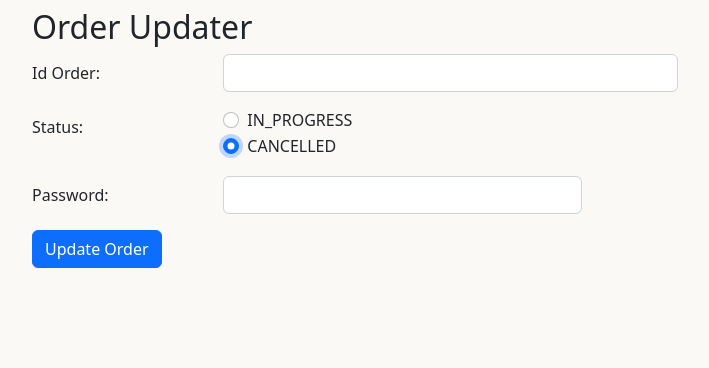
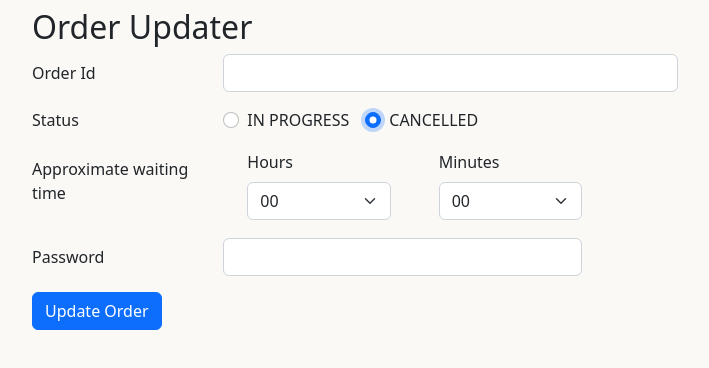
Before and after one commit to pablospizzamiglio/unq-eis-gav-web, a React (Create React App) app: page /order-updater in a window 1280 px wide. Both pictures are taken after a click on the radio button "CANCELLED". Shown: the top 368 px of the page, without its empty margins (46-755 px from the left). Built offline with nearby package versions, Linux system fonts and the light colour scheme.

Commit message:
GAV-43: Refactor code and hide time input when not IN_PROGRESS

```diff
--- a/src/App.css
+++ b/src/App.css
@@ -11,3 +11,7 @@ body {
   text-align: center;
   font-weight: 700;
 }
+
+.capitalize {
+  text-transform: capitalize;
+}
--- a/src/components/OrderUpdater/OrderUpdater.jsx
+++ b/src/components/OrderUpdater/OrderUpdater.jsx
@@ -2,6 +2,11 @@ import { useState } from "react";
 import API from "../../services/API";
 import PopUp from "../PopUp/PopUp";
 import "./OrderUpdater.css";
+
+const ORDER_STATUS = {
+  IN_PROGRESS: "IN_PROGRESS",
+  CANCELLED: "CANCELLED",
+};
 
 const OrderUpdater = () => {
   const [idOrder, setIdOrder] = useState("");
@@ -9,7 +14,7 @@ const OrderUpdater = () => {
   const [password, setPassword] = useState("");
   const [formErrors, setFormErrors] = useState("");
   const [popUpConfirmation, setPopUpConfirmation] = useState(false);
-  const [viewTime, setViewTime] = useState(false);
+  const [showWaitingTimeInput, setShowWaitingTimeInput] = useState(false);
   const hhFilterOptions = [
     { value: "00", text: "00" },
     { value: "01", text: "01" },
@@ -32,9 +37,10 @@ const OrderUpdater = () => {
     mmFilterOptions[0].value
   );
 
-  const acceptAssistance = () => {
-    setStatus("IN_PROGRESS");
-    setViewTime(true);
+  const handleStatusChange = (value) => {
+    setStatus(value);
+    console.log(value);
+    setShowWaitingTimeInput(value === ORDER_STATUS[value]);
   };
 
   const resetUpdateRequestForm = () => {
@@ -42,7 +48,6 @@ const OrderUpdater = () => {
     setPassword("");
     setSelectedHhFilterOption(hhFilterOptions[0].value);
     setSelectedMmFilterOption(mmFilterOptions[0].value);
-    setViewTime(false);
   };
 
   setTimeout(() => {
@@ -57,13 +62,16 @@ const OrderUpdater = () => {
     API.updateAssistanceOrder(idOrder, status, password)
       .then((response) => {
         setPopUpConfirmation(true);
-        if (status === "IN_PROGRESS") {
+        switch (status) {
+          case ORDER_STATUS.IN_PROGRESS:
             window.location.href = `mailto:me@cosas.com?subject=Order%20${idOrder}%20accepted%20by%20the%20ssistant&body=Dear%20user%3A%0AWe%20inform%20you%20that%20your%20request%20for%20assistance%20has%20been%20accepted.%20Please%20wait%20in%20the%20place%20until%20it%20arrives.%0AApproximate%20waiting%20time%3A%20${selectedHhFilterOption}:${selectedMmFilterOption}%20hs%0A%0AGreetings.%0A%0AGAV`;
+            break;
+          case ORDER_STATUS.CANCELLED:
+            window.location.href = `mailto:me@cosas.com?subject=Order%20${idOrder}%20cancelled%20by%20the%20ssistant&body=Dear%20user%3A%0AWe%20inform%20you%20that%20your%20request%20for%20assistance%20has%20been%20cancelled%20by%20the%20assistant.%0A%0AGreetings.%0A%0AGAV`;
+            break;
+          default:
+        }
         resetUpdateRequestForm();
-        } else if (status === "CANCELLED") {
-          window.location.href = `mailto:me@cosas.com?subject=Order%20${idOrder}%20cancelled%20by%20the%20ssistant&body=Dear%20user%3A%0AWe%20inform%20you%20that%20your%20request%20for%20assistance%20has%20been%20cancelled%20by%20the%20assistant.%0A%0AGreetings.%0A%0AGAV`;
-          resetUpdateRequestForm();
-        }
       })
       .catch((error) => {
         setPopUpConfirmation(false);
@@ -77,14 +85,14 @@ const OrderUpdater = () => {
       <form className="formOrder" onSubmit={requestUpdateOrder}>
         {popUpConfirmation && <PopUp role="alert" text="Updated order " />}
         <div className="mb-3 row">
-          <label htmlFor="staticIdOrder" className="col-sm-2 col-form-label">
-            Id Order:
+          <label htmlFor="orderId" className="col-sm-2 col-form-label">
+            Order Id
           </label>
           <div className="col-sm-5">
             <input
               type="text"
               className="form-control"
-              id="inputIdOrder"
+              id="orderId"
               required={true}
               value={idOrder}
               onChange={(e) => setIdOrder(e.target.value)}
@@ -92,54 +100,47 @@ const OrderUpdater = () => {
           </div>
         </div>
         <div className="mb-3 row">
-          <label htmlFor="inputStatus" className="col-sm-2 col-form-label">
-            Status:
-          </label>
+          <label className="col-sm-2 radio-inline control-label">Status</label>
           <div className="col-sm-4">
-            <div className="form-check">
+            {Object.keys(ORDER_STATUS).map((value, index) => {
+              const elementId = `radio-${index}`;
+              return (
+                <div className="form-check form-check-inline" key={index}>
                   <input
                     className="form-check-input"
                     type="radio"
-                name="flexRadioDefault"
-                id="flexRadioDefault1"
+                    name="order-status"
+                    id={elementId}
                     required={true}
-                value={status}
-                onChange={acceptAssistance}
+                    value={value}
+                    onChange={() => handleStatusChange(value)}
                   />
-              <label className="form-check-label" htmlFor="flexRadioDefault1">
-                IN_PROGRESS
+                  <label
+                    className="form-check-label capitalize"
+                    htmlFor={elementId}
+                  >
+                    {ORDER_STATUS[value].replaceAll("_", " ")}
                   </label>
                 </div>
-            <div className="form-check">
-              <input
-                className="form-check-input"
-                type="radio"
-                name="flexRadioDefault"
-                id="flexRadioDefault2"
-                required={true}
-                value={status}
-                onChange={() => setStatus("CANCELLED")}
-              />
-              <label className="form-check-label" htmlFor="flexRadioDefault2">
-                CANCELLED
-              </label>
-            </div>
+              );
+            })}
           </div>
         </div>
 
-        {viewTime && (
+        {showWaitingTimeInput && (
           <div className="mb-3 row">
-            <label htmlFor="inputTime" className="col-sm-2 col-form-label">
-              Approximate waiting time:
+            <label className="col-sm-2 col-form-label">
+              Approximate waiting time
             </label>
             <div className="col-sm-2">
               <div className="form-check">
-                <label className="input-group-text" htmlFor="imputHH">
-                  Hour
+                <label className="form-label" htmlFor="imputHH">
+                  Hours
                 </label>
                 <select
-                  className="form-select form-select-lg mb-3"
-                  aria-label="Hh filter"
+                  id="inputHH"
+                  className="form-select form-select"
+                  aria-label="Hours"
                   value={selectedHhFilterOption}
                   onChange={(e) => setSelectedHhFilterOption(e.target.value)}
                 >
@@ -153,12 +154,13 @@ const OrderUpdater = () => {
             </div>
             <div className="col-sm-2">
               <div className="form-check">
-                <label className="input-group-text" htmlFor="imputHMM">
-                  Minute
+                <label className="form-label" htmlFor="imputMM">
+                  Minutes
                 </label>
                 <select
-                  className="form-select form-select-lg mb-3"
-                  aria-label="Mm filter"
+                  id="imputMM"
+                  className="form-select form-select"
+                  aria-label="Minutes"
                   value={selectedMmFilterOption}
                   onChange={(e) => setSelectedMmFilterOption(e.target.value)}
                 >
@@ -175,7 +177,7 @@ const OrderUpdater = () => {
 
         <div className="mb-3 row">
           <label htmlFor="inputPassword" className="col-sm-2 col-form-label">
-            Password:
+            Password
           </label>
           <div className="col-sm-4">
             <input
```
Lines whose indentation alone changed are shown as unchanged.
